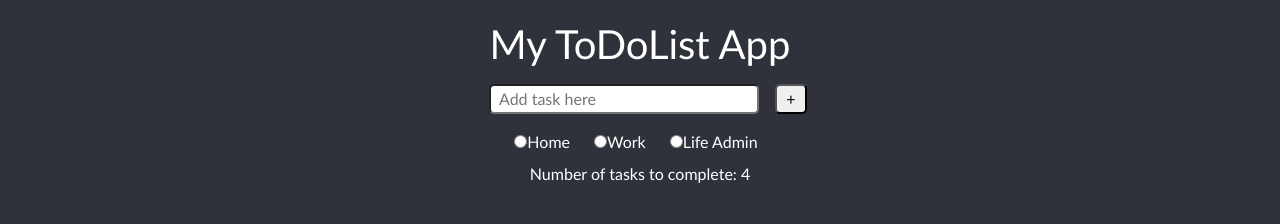
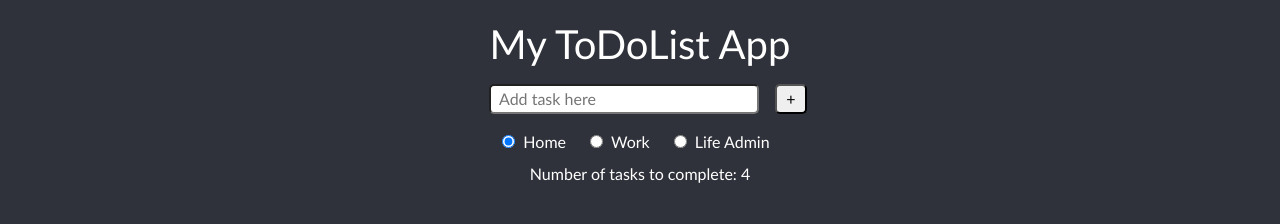
Before and after one commit to ameliamyfanwy/todo-app-frontend, a React (Create React App) app: page / in a window 1280 px wide. Shown: the top 224 px of the page. Built offline with nearby package versions, Linux system fonts and the light colour scheme.

Commit message:
Formatting radio buttons

```diff
--- a/src/AddTask.js
+++ b/src/AddTask.js
@@ -8,7 +8,7 @@ class AddTask extends React.Component {
   }
 
   addTask = () => {
-    this.props.addTaskFunc(this.state.taskDescription, "Life Admin");
+    this.props.addTaskFunc(this.state.taskDescription);
   }
 
   taskDescriptionChanged = (event) => {
--- a/src/App.js
+++ b/src/App.js
@@ -20,7 +20,7 @@ class App extends React.Component {
       { id: uuidv4(), description: "2020/21 budget", category: "Work", completed: false },
       { id: uuidv4(), description: "Renew passport", category: "Life Admin", completed: false },
     ],
-    taskCategory: "",
+    taskCategory: "Home",
   }
 
   deleteTask = (taskId) => {
@@ -60,7 +60,7 @@ class App extends React.Component {
         <div className="container">
           <Header />
           <AddTask addTaskFunc={this.addTask} />
-          <RadioButtons onChange={this.radioInputChanged} />
+          <RadioButtons onChange={this.radioInputChanged} taskCategory={this.state.taskCategory}/>
           <Tally count={this.state.tasks.length} />
           <div className="row taskdetails">
             <div className="col-12 col-md-4">
--- a/src/RadioButtons.css
+++ b/src/RadioButtons.css
@@ -9,4 +9,5 @@ label {
 
 input[type="radio"] {
     margin-left: 0.5em;
+    margin-right: 0.5em;
 }
--- a/src/RadioButtons.js
+++ b/src/RadioButtons.js
@@ -14,6 +14,7 @@ class RadioButtons extends React.Component {
                                     type="radio"
                                     value="Home"
                                     name="radio"
+                                    checked={this.props.taskCategory === "Home"}
                                     onChange={this.props.onChange}
                                     />
                                     Home
@@ -23,6 +24,7 @@ class RadioButtons extends React.Component {
                                     type="radio"
                                     value="Work"
                                     name="radio"
+                                    checked={this.props.taskCategory === "Work"}
                                     onChange={this.props.onChange}
                                     />
                                     Work
@@ -32,6 +34,7 @@ class RadioButtons extends React.Component {
                                     type="radio"
                                     value="Life Admin"
                                     name="radio"
+                                    checked={this.props.taskCategory === "Life Admin"}
                                     onChange={this.props.onChange}
                                     />
                                     Life Admin
```
